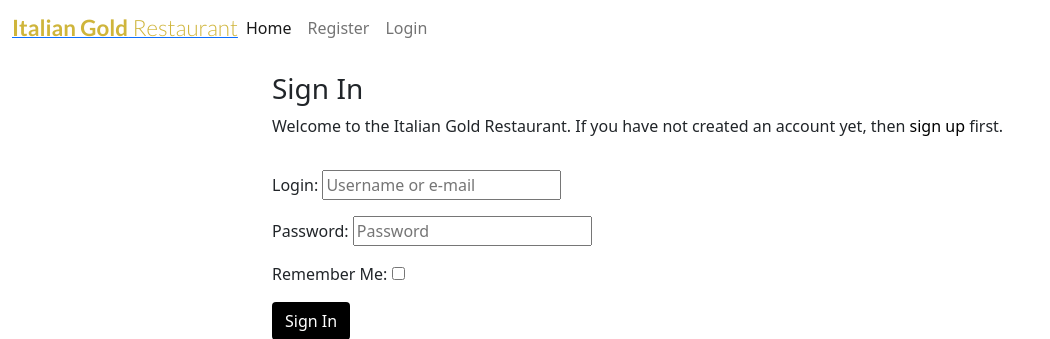
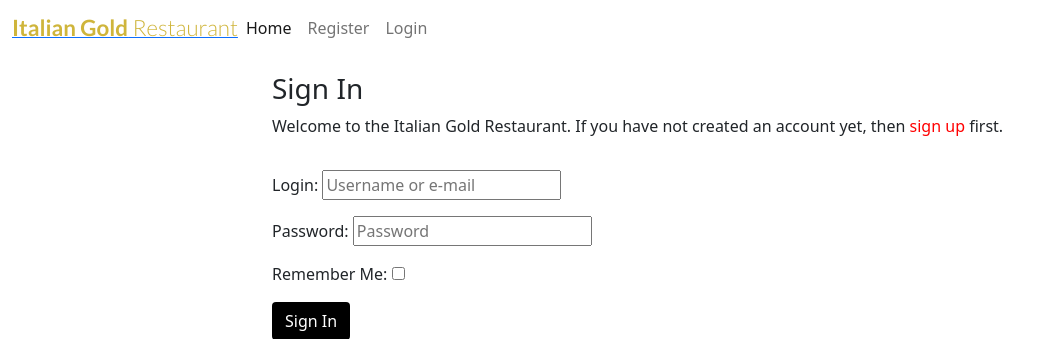
Before and after one commit to joanavrsilva/Italian-gold-restaurant, a Django app: page /accounts/login/ in a window 1280 px wide. Shown: the top 339 px of the page, without its empty margins (0-1050 px from the left). Run offline with Django 3.2, Linux system fonts and the light colour scheme; some libraries are stand-ins or nearby versions.

Commit message:
Css style: change link color to red

```diff
--- a/static/css/style.css
+++ b/static/css/style.css
@@ -108,7 +108,7 @@ body {
 
 .link {
     text-decoration: none;
-    color: black;
+    color: red;
 
 }
 
```
